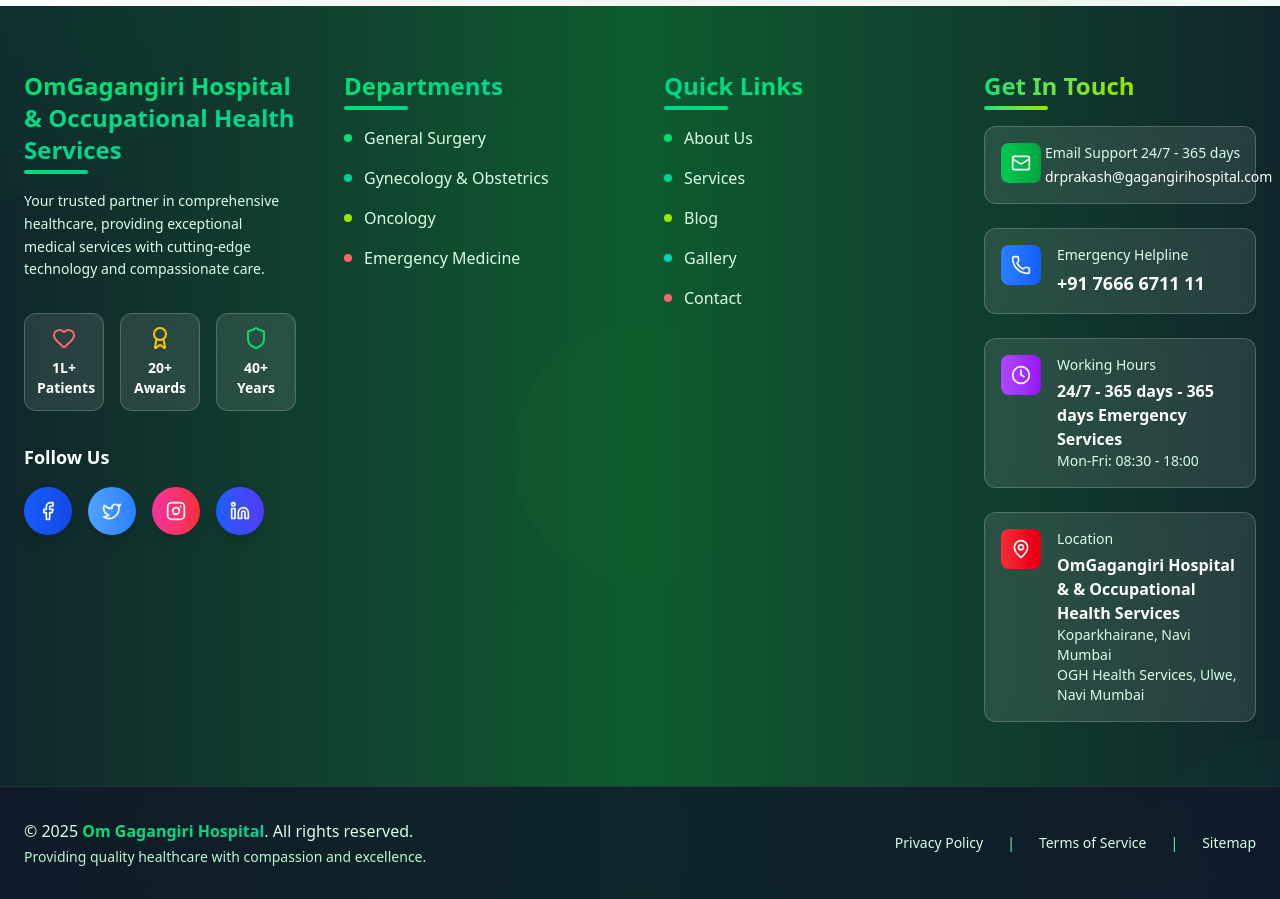
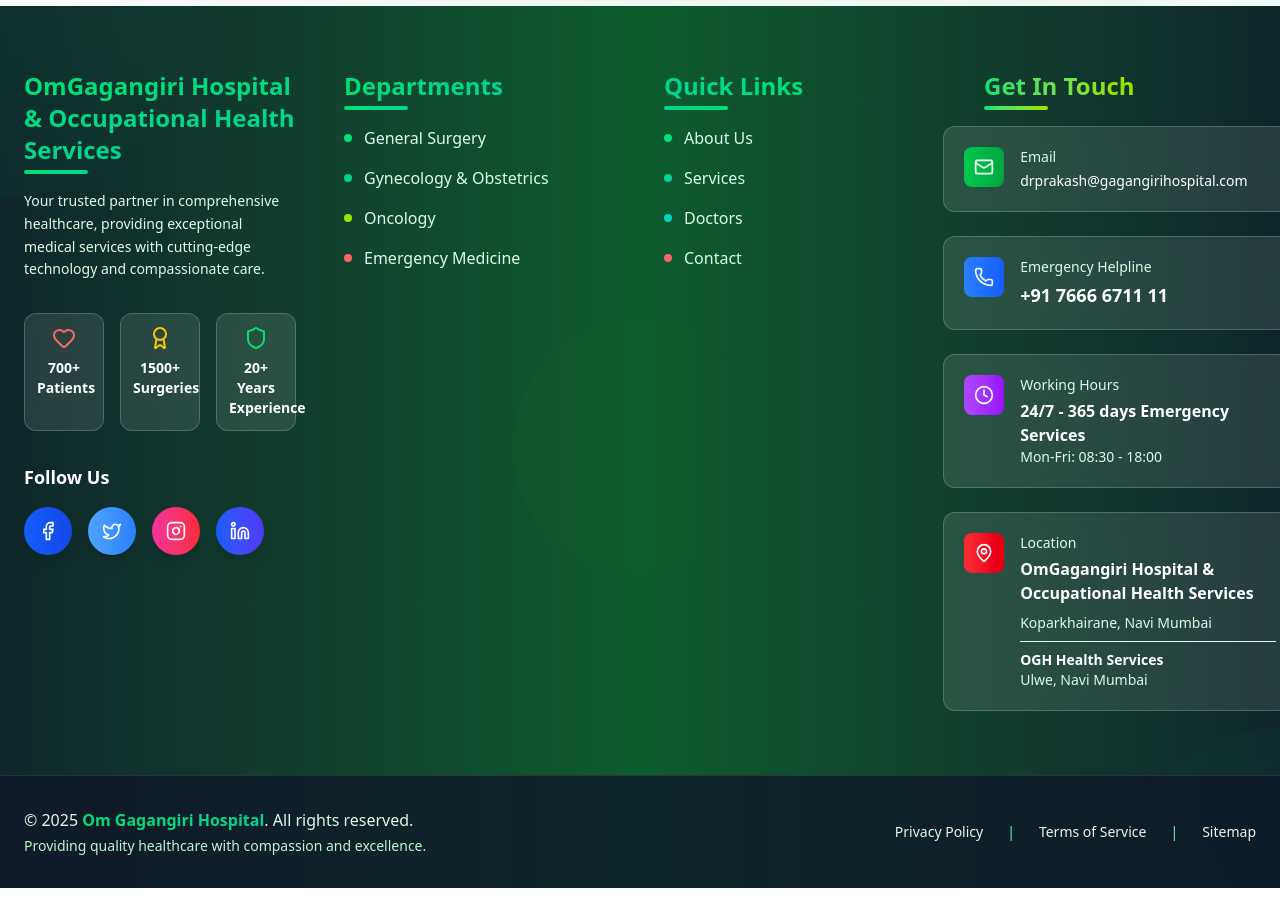
Before and after one commit to Nitish0777/ogh, a React (Vite) app: page /book-appointment in a window 1280 px wide. Shown: the part 1680-2579 px from the top of the page. Built offline with nearby package versions, Linux system fonts and the light colour scheme.

Commit message:
Update footer statistics and navigation links for improved accuracy and user experience

```diff
--- a/src/components/Footer.jsx
+++ b/src/components/Footer.jsx
@@ -52,15 +52,15 @@ export default function Footer() {
               <div className="grid grid-cols-3 gap-4 mb-8">
                 <div className="text-center p-3 bg-white/10 rounded-xl backdrop-blur-sm border border-white/20">
                   <Heart className="w-6 h-6 text-red-400 mx-auto mb-2" />
-                  <div className="text-sm font-semibold text-white">1L+ Patients</div>
+                  <div className="text-sm font-semibold text-white">700+ Patients</div>
                 </div>
                 <div className="text-center p-3 bg-white/10 rounded-xl backdrop-blur-sm border border-white/20">
                   <Award className="w-6 h-6 text-yellow-400 mx-auto mb-2" />
-                  <div className="text-sm font-semibold text-white">20+ Awards</div>
+                  <div className="text-sm font-semibold text-white">1500+ Surgeries</div>
                 </div>
                 <div className="text-center p-3 bg-white/10 rounded-xl backdrop-blur-sm border border-white/20">
                   <Shield className="w-6 h-6 text-green-400 mx-auto mb-2" />
-                  <div className="text-sm font-semibold text-white">40+ Years</div>
+                  <div className="text-sm font-semibold text-white">20+ Years Experience</div>
                 </div>
               </div>
 
@@ -138,15 +138,9 @@ export default function Footer() {
                   </button>
                 </li>
                 <li>
-                  <button onClick={() => handleNavigation('/blog')} className="group flex items-center space-x-3 hover:text-white transition-colors duration-300 text-left w-full">
-                    <div className="w-2 h-2 bg-lime-400 rounded-full group-hover:scale-150 transition-transform duration-300"></div>
-                    <span>Blog</span>
-                  </button>
-                </li>
-                <li>
-                  <button onClick={() => handleNavigation('/gallery')} className="group flex items-center space-x-3 hover:text-white transition-colors duration-300 text-left w-full">
+                  <button onClick={() => handleNavigation('/doctors')} className="group flex items-center space-x-3 hover:text-white transition-colors duration-300 text-left w-full">
                     <div className="w-2 h-2 bg-teal-400 rounded-full group-hover:scale-150 transition-transform duration-300"></div>
-                    <span>Gallery</span>
+                    <span>Doctors</span>
                   </button>
                 </li>
                 <li>
@@ -165,21 +159,21 @@ export default function Footer() {
                 <div className="absolute -bottom-2 left-0 w-16 h-1 bg-gradient-to-r from-green-400 to-lime-400 rounded-full"></div>
               </h3>
 
-              <div className="space-y-6">
+              <div className="space-y-6 w-[130%] -ml-[15%]">
                 <div className="group">
-                  <div className="flex items-start space-x-1 p-4 mx-auto bg-white/10 rounded-xl backdrop-blur-sm border border-white/20 hover:bg-white/20 transition-all duration-300">
+                  <div className="flex items-start space-x-4 p-5 w-full bg-white/10 rounded-xl backdrop-blur-sm border border-white/20 hover:bg-white/20 transition-all duration-300 overflow-hidden">
                     <div className="w-10 h-10 bg-gradient-to-r from-green-500 to-green-600 rounded-lg flex items-center justify-center flex-shrink-0 group-hover:scale-110 transition-transform duration-300">
                       <Mail className="w-5 h-5 text-white" />
                     </div>
-                    <div>
-                      <p className="text-sm text-green-100 mb-1">Email Support 24/7 - 365 days</p>
-                      <p className="text-sm text-white">drprakash@gagangirihospital.com</p>
+                    <div className="flex-1 min-w-0">
+                      <p className="text-sm text-green-100 mb-1">Email</p>
+                      <p className="text-sm text-white break-words">drprakash@gagangirihospital.com</p>
                     </div>
                   </div>
                 </div>
 
                 <div className="group">
-                  <div className="flex items-start space-x-4 p-4 bg-white/10 rounded-xl backdrop-blur-sm border border-white/20 hover:bg-white/20 transition-all duration-300">
+                  <div className="flex items-start space-x-4 p-5 bg-white/10 rounded-xl backdrop-blur-sm border border-white/20 hover:bg-white/20 transition-all duration-300">
                     <div className="w-10 h-10 bg-gradient-to-r from-blue-500 to-blue-600 rounded-lg flex items-center justify-center flex-shrink-0 group-hover:scale-110 transition-transform duration-300">
                       <Phone className="w-5 h-5 text-white" />
                     </div>
@@ -191,28 +185,30 @@ export default function Footer() {
                 </div>
 
                 <div className="group">
-                  <div className="flex items-start space-x-4 p-4 bg-white/10 rounded-xl backdrop-blur-sm border border-white/20 hover:bg-white/20 transition-all duration-300">
+                  <div className="flex items-start space-x-4 p-5 bg-white/10 rounded-xl backdrop-blur-sm border border-white/20 hover:bg-white/20 transition-all duration-300">
                     <div className="w-10 h-10 bg-gradient-to-r from-purple-500 to-purple-600 rounded-lg flex items-center justify-center flex-shrink-0 group-hover:scale-110 transition-transform duration-300">
                       <Clock className="w-5 h-5 text-white" />
                     </div>
                     <div>
                       <p className="text-sm text-green-100 mb-1">Working Hours</p>
-                      <p className="font-semibold text-white">24/7 - 365 days - 365 days Emergency Services</p>
+                      <p className="font-semibold text-white">24/7 - 365 days Emergency Services</p>
                       <p className="text-sm text-green-100">Mon-Fri: 08:30 - 18:00</p>
                     </div>
                   </div>
                 </div>
 
                 <div className="group">
-                  <div className="flex items-start space-x-4 p-4 bg-white/10 rounded-xl backdrop-blur-sm border border-white/20 hover:bg-white/20 transition-all duration-300">
+                  <div className="flex items-start space-x-4 p-5 bg-white/10 rounded-xl backdrop-blur-sm border border-white/20 hover:bg-white/20 transition-all duration-300">
                     <div className="w-10 h-10 bg-gradient-to-r from-red-500 to-red-600 rounded-lg flex items-center justify-center flex-shrink-0 group-hover:scale-110 transition-transform duration-300">
                       <MapPin className="w-5 h-5 text-white" />
                     </div>
                     <div>
                       <p className="text-sm text-green-100 mb-1">Location</p>
-                      <p className="font-semibold text-white">OmGagangiri Hospital & & Occupational Health Services</p>
-                      <p className="text-sm text-green-100">Koparkhairane, Navi Mumbai</p>
-                      <p className="text-sm text-green-100">OGH Health Services, Ulwe, Navi Mumbai</p>
+                      <p className="font-semibold text-white">OmGagangiri Hospital & Occupational Health Services</p>
+                      {/* <hr className="my-2 border-green-100" /> */}
+                      <p className="text-sm text-green-100 mt-2">Koparkhairane, Navi Mumbai</p>
+                      <hr className="my-2 border-green-100" />
+                      <p className="text-sm text-green-100"><span className="font-semibold text-white">OGH Health Services</span><br/> Ulwe, Navi Mumbai</p>
                     </div>
                   </div>
                 </div>
@@ -221,31 +217,7 @@ export default function Footer() {
           </div>
         </div>
 
-        {/* Newsletter Section */}
-        {/* <div className="bg-gradient-to-r from-blue-900/50 to-green-900/50 backdrop-blur-sm border-t border-white/10">
-          <div className="max-w-7xl mx-auto px-6 py-12">
-            <div className="grid grid-cols-1 lg:grid-cols-2 gap-8 items-center">
-              <div>
-                <h3 className="text-3xl font-bold text-white mb-4">
-                  Stay Updated with Health Tips
-                </h3>
-                <p className="text-gray-300 text-lg leading-relaxed">
-                  Subscribe to our newsletter for the latest health insights, medical updates, and exclusive healthcare tips from our expert team.
-                </p>
-              </div>
-              <div className="flex flex-col sm:flex-row space-y-4 sm:space-y-0 sm:space-x-4">
-                <input
-                  type="tel"
-                  placeholder="Enter your Mobile number"
-                  className="flex-1 px-6 py-4 rounded-xl border border-white/20 bg-white/10 backdrop-blur-sm text-white placeholder-gray-300 focus:outline-none focus:ring-2 focus:ring-blue-500 focus:border-transparent"
-                />
-                <button className="bg-gradient-to-r from-blue-600 to-green-600 hover:from-blue-700 hover:to-green-700 text-white px-8 py-4 rounded-xl font-semibold transition-all duration-300 transform hover:scale-105 shadow-lg hover:shadow-xl">
-                  Subscribe Now
-                </button>
-              </div>
-            </div>
-          </div>
-        </div> */}
+
 
         {/* Bottom Bar */}
         <div className="bg-gray-900/80 backdrop-blur-sm border-t border-white/10">
```
